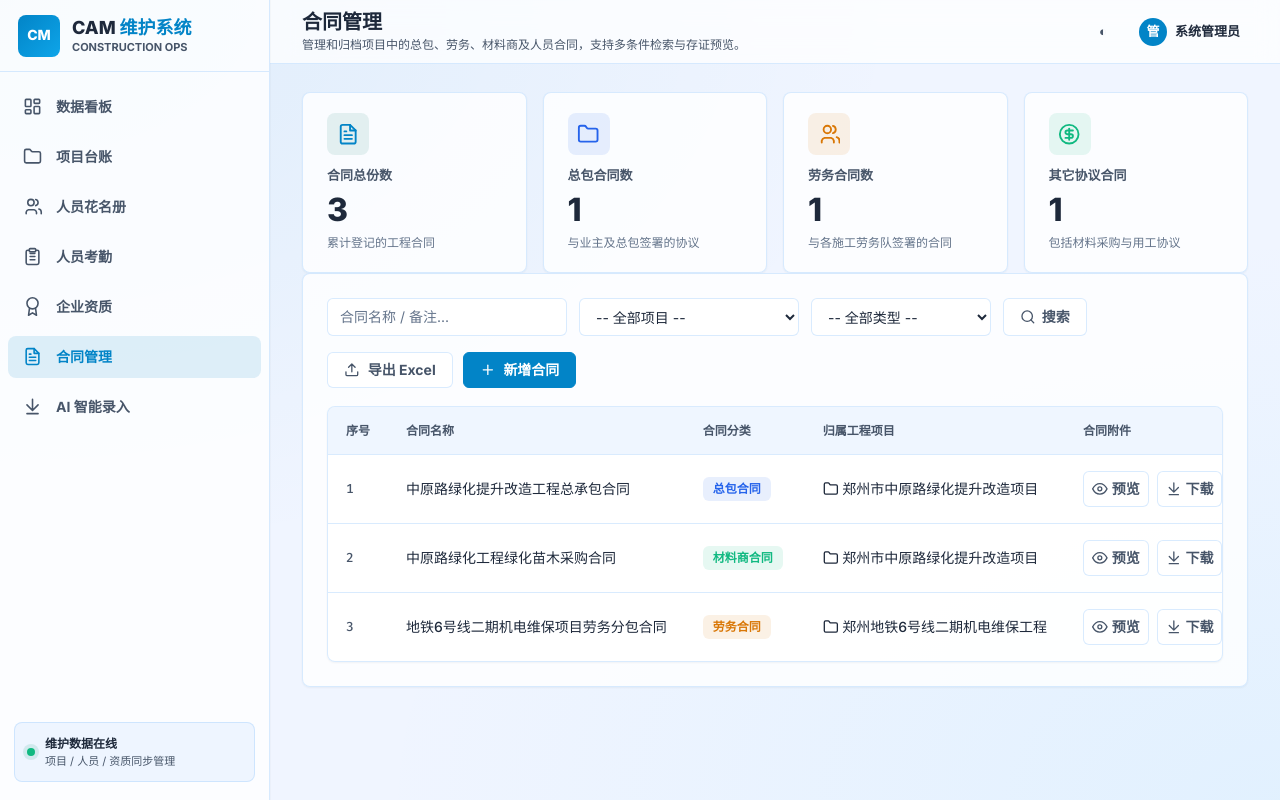
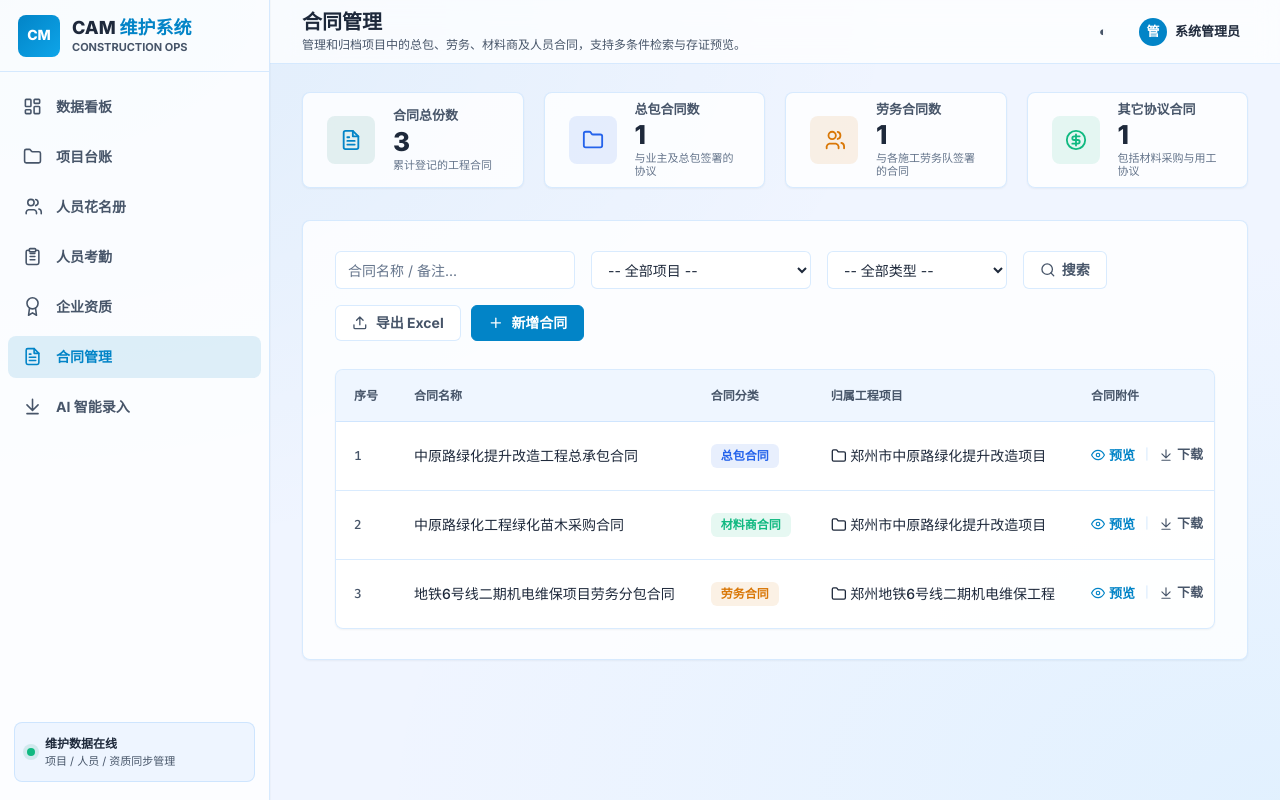
Before and after one commit to RylinXX/construction-maintenance-system, a Flask app: page /contracts in a window 1280 px wide. Run offline with Flask 3, Linux system fonts and the light colour scheme; data comes from the database, SQL or seed files in the repository.

Commit message:
style: optimize contracts layout to reduce visual crowding

```diff
--- a/construction_maintenance/templates/contracts.html
+++ b/construction_maintenance/templates/contracts.html
@@ -113,8 +113,8 @@
               </a>
             </td>
             <td style="vertical-align: middle; white-space: nowrap;">
-              <div style="display: inline-flex; gap: 8px; align-items: center;">
-                <button type="button" class="btn btn-secondary btn-sm" style="display: inline-flex; align-items: center; gap: 4px; padding: 4px 8px;" onclick='openDocumentPreview({
+              <div style="display: inline-flex; gap: 10px; align-items: center;">
+                <button type="button" class="btn-link-action preview" onclick='openDocumentPreview({
                   "id": "{{ contract.id }}",
                   "project_name": "{{ contract.project_name }}",
                   "name": "{{ contract.name }}",
@@ -125,7 +125,8 @@
                   {{ icon('preview') }} 预览
                 </button>
                 {% if contract.attachment_path %}
-                <a href="{{ url_for('web.download_attachment', filename=contract.attachment_path, download=1) }}" class="btn btn-secondary btn-sm" style="display: inline-flex; align-items: center; gap: 4px; padding: 4px 8px; text-decoration: none;" title="立即下载">
+                <span style="color: var(--line-light); font-size: 11px;">|</span>
+                <a href="{{ url_for('web.download_attachment', filename=contract.attachment_path, download=1) }}" class="btn-link-action download" title="立即下载">
                   {{ icon('import') }} 下载
                 </a>
                 {% endif %}
@@ -369,6 +370,80 @@
 </div>
 
 <style>
+/* 自定义页面布局微调，增强整体设计的呼吸感与高级感 */
+.metric-grid {
+  grid-template-columns: repeat(4, 1fr) !important;
+  gap: 20px !important;
+  margin-bottom: 32px !important; /* 让指标卡片和下方列表拉开距离 */
+}
+
+.metric-card {
+  min-height: auto !important;
+  height: 96px !important;
+  flex-direction: row !important;
+  align-items: center !important;
+  gap: 18px !important;
+  padding: 16px 24px !important;
+}
+
+.metric-icon {
+  width: 48px !important;
+  height: 48px !important;
+  border-radius: var(--radius-md) !important;
+  flex-shrink: 0 !important;
+}
+
+.metric-icon svg {
+  width: 22px !important;
+  height: 22px !important;
+}
+
+.metric-info {
+  display: flex !important;
+  flex-direction: column !important;
+  gap: 2px !important;
+  justify-content: center !important;
+}
+
+.metric-title {
+  font-size: 13px !important;
+  color: var(--text-secondary) !important;
+  line-height: 1.2 !important;
+  margin-bottom: 2px;
+}
+
+.metric-value {
+  font-size: 26px !important;
+  line-height: 1.1 !important;
+}
+
+.metric-baseline {
+  margin-top: 0 !important;
+  font-size: 11px !important;
+  color: var(--text-tertiary) !important;
+  line-height: 1.2 !important;
+}
+
+.panel-card {
+  padding: 30px 32px !important; /* 加大卡片内边距，使内部元素更显宽敞舒适 */
+}
+
+.panel-header {
+  margin-bottom: 28px !important; /* 拉开筛选工具栏与下方数据表格的距离 */
+}
+
+.toolbar-filters {
+  gap: 16px !important; /* 增加筛选控件之间的间隙，避免挤作一团 */
+}
+
+.premium-table th {
+  padding: 16px 18px !important; /* 稍微拉宽表格行间距 */
+}
+
+.premium-table td {
+  padding: 18px 18px !important;
+}
+
 .project-link {
   color: var(--text);
   text-decoration: none;
@@ -380,6 +455,37 @@
   color: var(--primary);
   border-bottom-color: var(--primary);
 }
+
+/* 轻量级文本链接按钮，减轻表格内视觉压力 */
+.btn-link-action {
+  background: none !important;
+  border: none !important;
+  padding: 0 !important;
+  font-size: 13px !important;
+  font-weight: 650 !important;
+  color: var(--primary) !important;
+  display: inline-flex !important;
+  align-items: center !important;
+  gap: 4px !important;
+  cursor: pointer !important;
+  text-decoration: none !important;
+  transition: opacity 0.2s ease !important;
+}
+
+.btn-link-action.download {
+  color: var(--text-secondary) !important;
+}
+
+.btn-link-action:hover {
+  opacity: 0.8 !important;
+  text-decoration: underline !important;
+}
+
+.btn-link-action svg {
+  width: 14px !important;
+  height: 14px !important;
+}
+
 /* Preview controls style */
 .zoom-btn {
   background: none;
```
